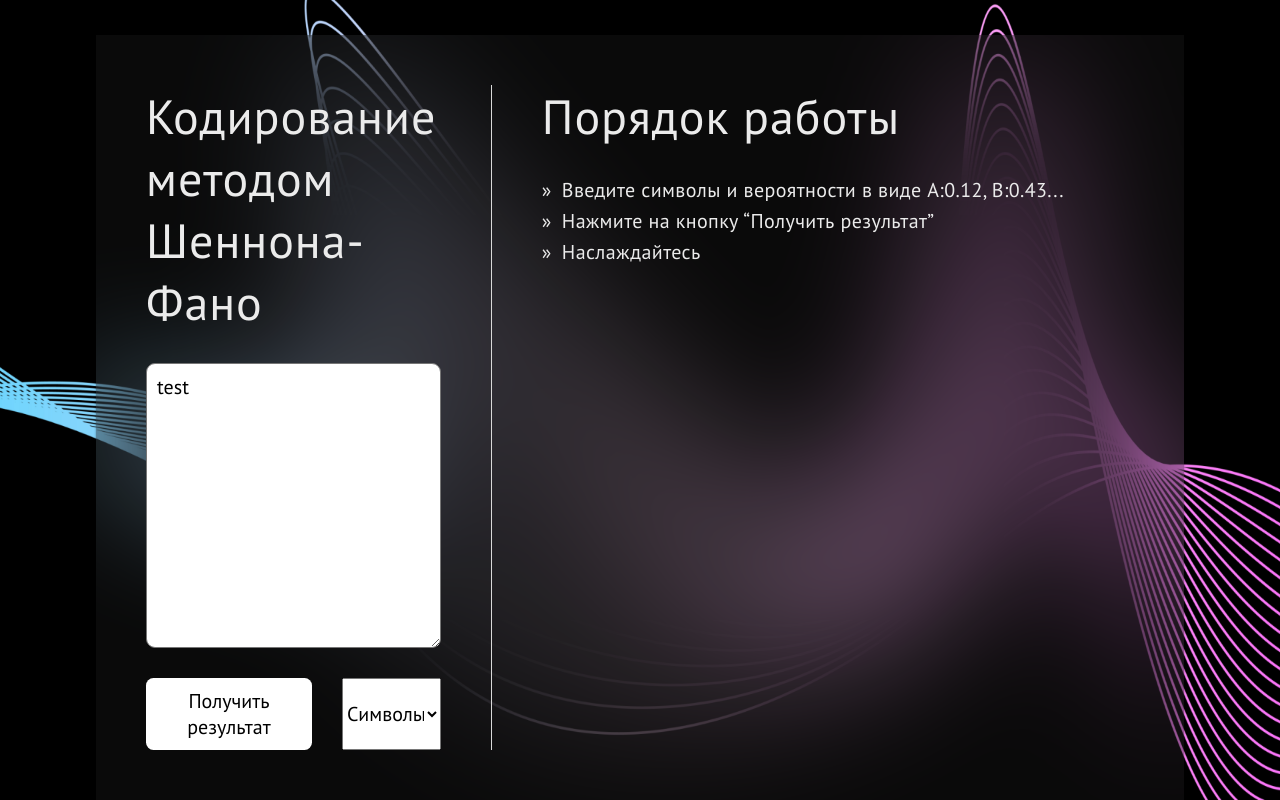
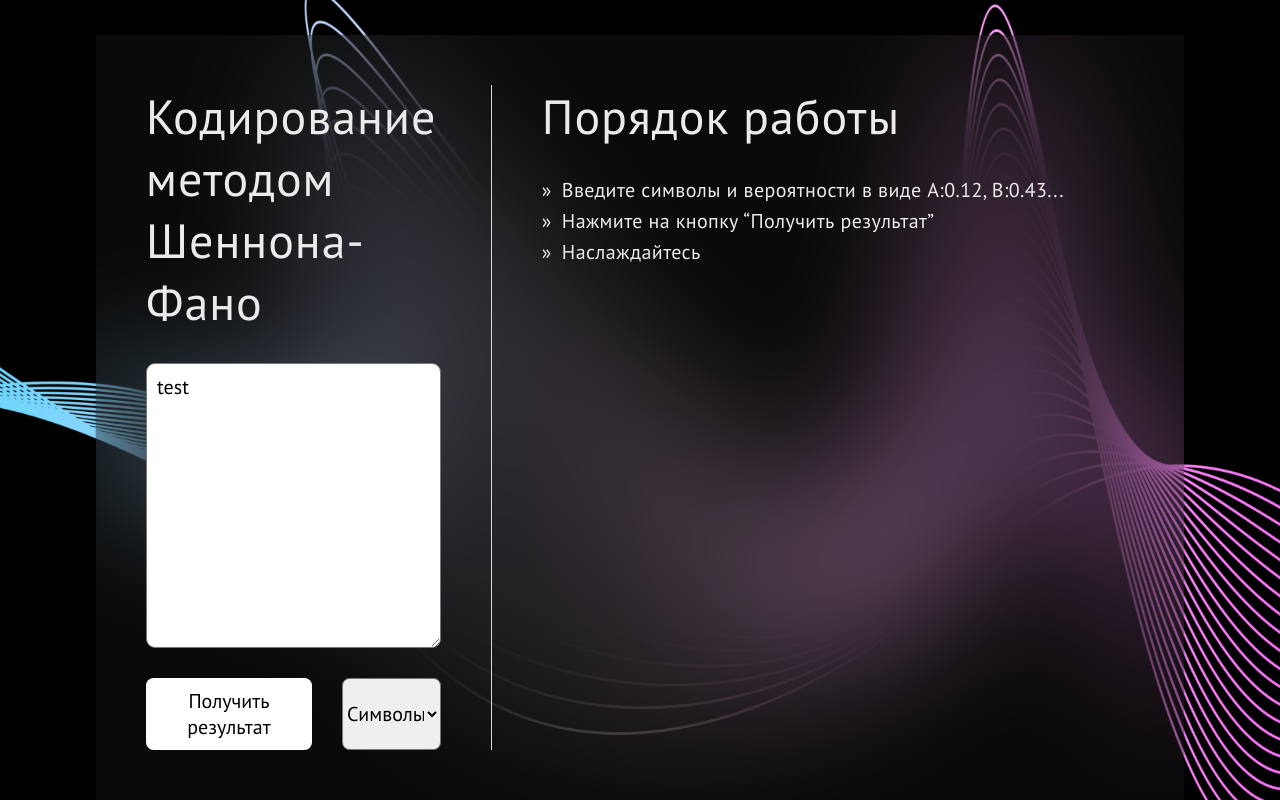
Before and after one commit to sweettyylad/TIEncrypt, a React (Create React App) app: page / in a window 1280 px wide. Built offline with nearby package versions, Linux system fonts and the light colour scheme.

Commit message:
work proccess

```diff
--- a/src/Components/FuncLib.js
+++ b/src/Components/FuncLib.js
@@ -1,4 +1,5 @@
 import _ from 'underscore';
+import { slice } from 'underscore/modules/_setup';
 
 const fl = {
   centrifyElement: function (id) {
@@ -67,6 +68,26 @@ const fl = {
           break;
       }
     }
+    function sumOfProbs(arr) {
+      return _.reduce(arr, (memo, e) => e.probability + memo, 0);
+    }
+    function sliceArrByProbs(arr) {
+      let newArr = [...arr];
+      let mid = 0,
+        sum = 0,
+        min = 1,
+        minIndex;
+      _.each(newArr, (e, k) => {
+        sum += e.probability;
+        if (Math.abs(sum - (1 - sum)) < min) {
+          min = Math.abs(sum - (1 - sum));
+          minIndex = k;
+        }
+        console.log(k, sum - (1 - sum));
+      });
+      console.log(arr);
+      console.log(min, minIndex);
+    }
     if (param === '') {
       return;
     }
@@ -84,6 +105,8 @@ const fl = {
       }
     }
     let arr = paramsMutator(param);
+    arr = arr.sort((a, b) => a.probability - b.probability).reverse();
+    sliceArrByProbs(arr);
     setAlph(arr);
   },
   changeVariable: function (e) {
--- a/src/Components/Left/Left.scss
+++ b/src/Components/Left/Left.scss
@@ -76,6 +76,7 @@
       &-select {
         width: 45%;
         font-size: 20px;
+        border-radius: 7.5px;
       }
     }
   }
```
